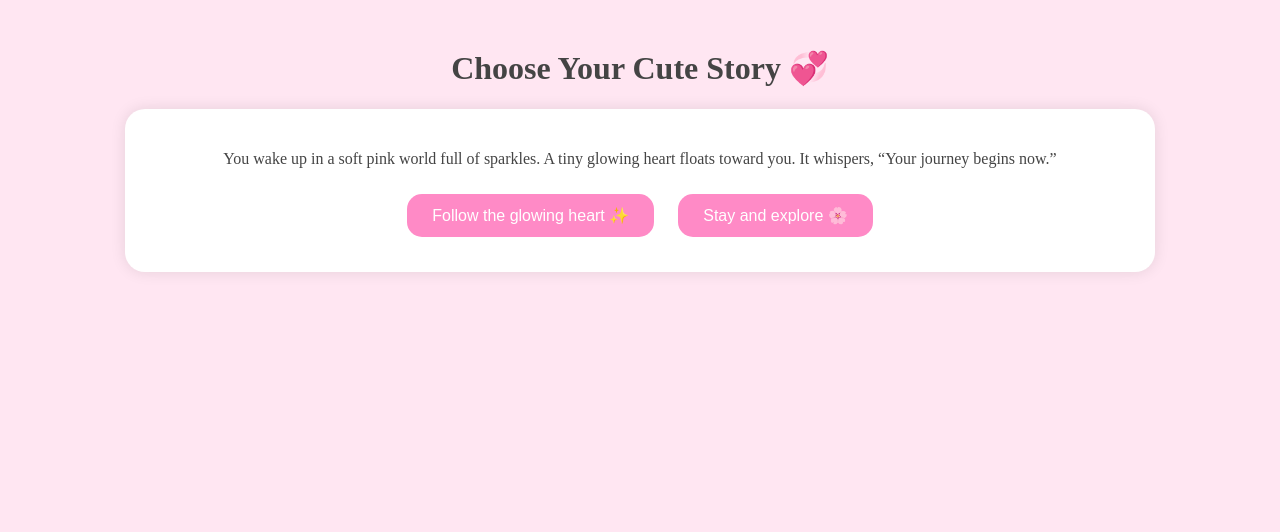
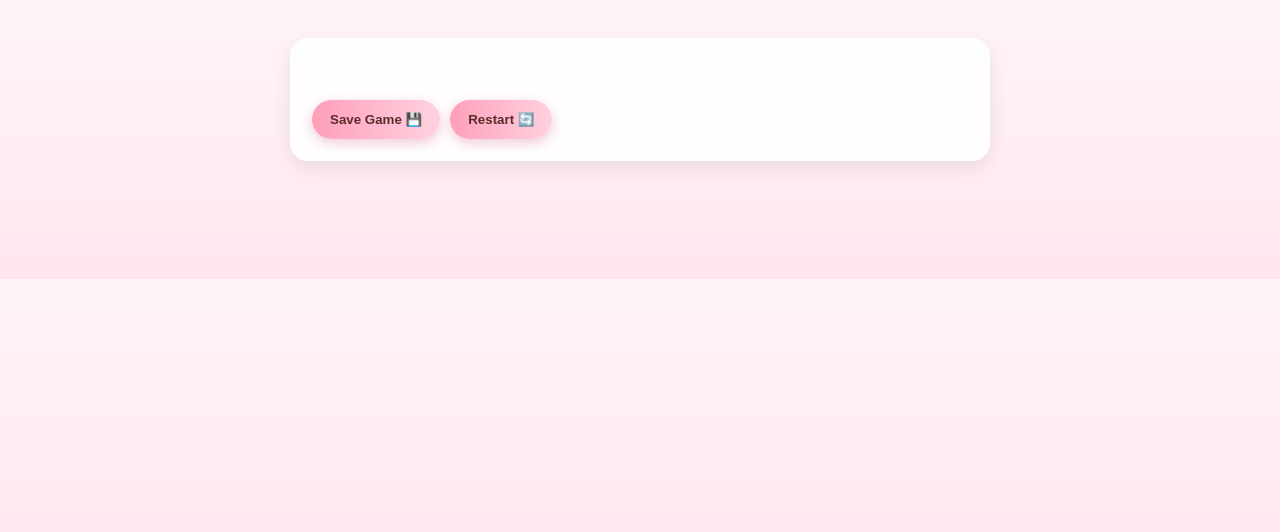
Before and after one commit to Kai1020/daily_message, a Flask app: page /game in a window 1280 px wide. Shown: the top 532 px of the page. Run offline with Flask 3, Linux system fonts and the light colour scheme.

Commit message:
Update game.html

```diff
--- a/templates/game.html
+++ b/templates/game.html
@@ -1,159 +1,240 @@
-<!DOCTYPE html>
-<html>
-<head>
-    <title>Choose Your Cute Story ❤️</title>
-    <style>
-        body {
-            background: #ffe6f2;
-            font-family: 'Poppins';
-            text-align: center;
-            padding: 20px;
-            color: #444;
-        }
-        #storyBox {
-            background: white;
-            width: 80%;
-            margin: auto;
-            padding: 25px;
-            border-radius: 20px;
-            box-shadow: 0 0 15px rgba(0,0,0,0.1);
-        }
-        .choice-btn {
-            background: #ff8ac6;
-            color: white;
-            border: none;
-            padding: 12px 25px;
-            border-radius: 15px;
-            cursor: pointer;
-            margin: 10px;
-            font-size: 16px;
-        }
-        .choice-btn:hover {
-            opacity: 0.8;
-        }
-    </style>
-</head>
+{% extends "base.html" %}
+{% block title %}Love Story Mode{% endblock %}
 
-<body>
+{% block content %}
 
-<h1>Choose Your Cute Story 💞</h1>
+<div class="card" id="storyBox" style="transition: .5s;">
+    <h2 id="titleText"></h2>
+    <p id="storyText"></p>
 
-<div id="storyBox">
-    <p id="storyText">You wake up in a soft pink world full of sparkles. A tiny glowing heart floats toward you. It whispers, “Your journey begins now.”</p>
+    <div id="choices" style="margin-top:16px; display:flex; flex-direction:column; gap:10px;"></div>
 
-    <div id="choices">
-        <button class="choice-btn" onclick="choose('follow')">Follow the glowing heart ✨</button>
-        <button class="choice-btn" onclick="choose('stay')">Stay and explore 🌸</button>
+    <div style="margin-top:20px; display:flex; gap:10px;">
+        <button class="btn" onclick="saveGame()">Save Game 💾</button>
+        <button class="btn" onclick="restartGame()">Restart 🔄</button>
     </div>
 </div>
 
+{% endblock %}
+
+{% block scripts %}
 <script>
-function choose(option) {
-    let story = document.getElementById("storyText");
-    let choices = document.getElementById("choices");
 
-    if (option === "follow") {
-        story.innerHTML =
-            "You follow the glowing heart through a sparkling forest. Suddenly, a cute cat with angel wings appears and says, “I’ve been waiting for you!”";
+// -------------------------------
+// SAVE / LOAD SYSTEM
+// -------------------------------
 
-        choices.innerHTML = `
-            <button class="choice-btn" onclick="choose('pet')">Pet the magical cat 🐱✨</button>
-            <button class="choice-btn" onclick="choose('ask')">Ask why it’s been waiting 🧐</button>
-        `;
+function saveGame() {
+    localStorage.setItem("shahad_story_progress", currentStep);
+    alert("Game Saved! 💗");
 }
 
-    else if (option === "stay") {
-        story.innerHTML =
-            "You stay and explore the soft pink world. You find a tiny music box. When you open it, a soft melody plays and a portal appears.";
-
-        choices.innerHTML = `
-            <button class="choice-btn" onclick="choose('enter')">Enter the portal 🌈</button>
-            <button class="choice-btn" onclick="choose('close')">Close the box gently 🎁</button>
-        `;
+function loadGame() {
+    let saved = localStorage.getItem("shahad_story_progress");
+    if (saved) {
+        currentStep = saved;
+        playStep(currentStep);
+    } else {
+        startStory();
+    }
 }
 
-    else if (option === "pet") {
-        story.innerHTML =
-            "The magical cat purrs happily and gives you a glowing charm. “This will guide you to someone special,” it says with a wink.";
-
-        choices.innerHTML = `
-            <button class="choice-btn" onclick="choose('followCharm')">Follow the charm’s light 💫</button>
-        `;
+function restartGame() {
+    if (confirm("Restart the story?")) {
+        localStorage.removeItem("shahad_story_progress");
+        startStory();
+    }
 }
 
-    else if (option === "ask") {
-        story.innerHTML =
-            "The cat sits proudly. “I was sent to guide you because you have a warm heart,” it says. “Your kindness lights up worlds.”";
+// -------------------------------
+// STORY ENGINE
+// -------------------------------
 
-        choices.innerHTML = `
-            <button class="choice-btn" onclick="choose('continueForest')">Continue walking with the cat 🌿</button>
-        `;
+let currentStep = "start";
+
+function transitionStory(title, text, buttonsHtml) {
+    const box = document.getElementById("storyBox");
+    box.style.opacity = "0";
+
+    setTimeout(() => {
+        document.getElementById("titleText").innerHTML = title;
+        document.getElementById("storyText").innerHTML = text;
+        document.getElementById("choices").innerHTML = buttonsHtml;
+        box.style.opacity = "1";
+    }, 400);
 }
 
-    else if (option === "enter") {
-        story.innerHTML =
-            "You step through the portal and land in a sky full of floating islands. A giant heart-shaped cloud floats toward you.";
+function playStep(step) {
+    currentStep = step;
 
-        choices.innerHTML = `
-            <button class="choice-btn" onclick="choose('rideCloud')">Ride the heart cloud ☁️💗</button>
-        `;
+    // Save automatically after every step (optional)
+    localStorage.setItem("shahad_story_progress", currentStep);
+
+    switch(step) {
+
+        // -------------------------------
+        // CHAPTER 1
+        // -------------------------------
+
+        case "start":
+            transitionStory(
+                "Chapter 1 — The Pink Envelope ✉️",
+                `Shahad discovers a soft pink envelope on her pillow, glowing gently...`,
+                `
+                <button class='btn' onclick="playStep('open')">Open it 💌</button>
+                <button class='btn' onclick="playStep('hold')">Hold it close 💗</button>
+                <button class='btn' onclick="playStep('inspect')">Inspect it 👀</button>
+                `
+            );
+            break;
+
+        // -------------------------------
+        // CHAPTER 2
+        // -------------------------------
+
+        case "open":
+            transitionStory(
+                "Chapter 2 — The Message Glows ✨",
+                `Inside is a shimmering card: "Follow your heart. It knows the way."`,
+                `
+                <button class='btn' onclick="playStep('lightPath')">Follow the glowing light ✨</button>
+                <button class='btn' onclick="playStep('think')">Sit and think 🧸</button>
+                `
+            );
+            break;
+
+        case "hold":
+            transitionStory(
+                "Chapter 2 — Warmth in Her Hands 💞",
+                `The envelope warms in her hands… soft, comforting, full of love.`,
+                `
+                <button class='btn' onclick="playStep('slowOpen')">Open it slowly ✉️</button>
+                <button class='btn' onclick="playStep('warmthGuide')">Follow the warmth 💗</button>
+                `
+            );
+            break;
+
+        case "inspect":
+            transitionStory(
+                "Chapter 2 — Hidden Runes 🔮",
+                `Tiny runes glow along the envelope’s edge. They shift softly.`,
+                `
+                <button class='btn' onclick="playStep('decipher')">Try to read them 🔮</button>
+                <button class='btn' onclick="playStep('open')">Open it ✉️</button>
+                `
+            );
+            break;
+
+        // -------------------------------
+        // CHAPTER 3
+        // -------------------------------
+
+        case "lightPath":
+            transitionStory(
+                "Chapter 3 — Path of Light 🌙",
+                `A trail of soft pink light appears, leading outside.`,
+                `<button class='btn' onclick="playStep('gate')">Follow the path 🌸</button>`
+            );
+            break;
+
+        case "think":
+            transitionStory(
+                "Chapter 3 — A Soft Thought 💭",
+                `She pauses… wondering who sent this gift.`,
+                `<button class='btn' onclick="playStep('lightPath')">Follow the light ✨</button>`
+            );
+            break;
+
+        case "slowOpen":
+            transitionStory(
+                "Chapter 3 — Petal of Magic 🌺",
+                `Inside is a glowing pink petal drifting upward...`,
+                `<button class='btn' onclick="playStep('petalFollow')">Follow the petal 🌬️</button>`
+            );
+            break;
+
+        case "warmthGuide":
+            transitionStory(
+                "Chapter 3 — Firefly Road ✨",
+                `Fireflies gather… forming a heart-shaped path.`,
+                `<button class='btn' onclick="playStep('firefly')">Walk the path 💗</button>`
+            );
+            break;
+
+        case "decipher":
+            transitionStory(
+                "Chapter 3 — Runes of Love 💫",
+                `The runes whisper: “You are loved more than you know, Shahad.”`,
+                `<button class='btn' onclick="playStep('open')">Open it ✉️</button>`
+            );
+            break;
+
+        // -------------------------------
+        // CHAPTER 4 (Final Choices)
+        // -------------------------------
+
+        case "gate":
+            transitionStory(
+                "Chapter 4 — Gate of Blossoms 🌸",
+                `A giant pink blossom gate opens… inviting her inside.`,
+                `<button class='btn' onclick="playStep('ending1')">Walk through 🌸</button>`
+            );
+            break;
+
+        case "petalFollow":
+            transitionStory(
+                "Chapter 4 — Heart Clearing 💗",
+                `The petal guides her to a clearing shaped like a heart.`,
+                `<button class='btn' onclick="playStep('ending2')">Step inside 💞</button>`
+            );
+            break;
+
+        case "firefly":
+            transitionStory(
+                "Chapter 4 — Lanterns of Love ✨",
+                `Fireflies swirl into a glowing doorway of light.`,
+                `<button class='btn' onclick="playStep('ending3')">Enter the light ✨</button>`
+            );
+            break;
+
+        // -------------------------------
+        // ENDINGS
+        // -------------------------------
+
+        case "ending1":
+            transitionStory(
+                "Ending — Blossoms of Love 🌸",
+                `As she steps through, blossoms fall gently around her.
+                 A soft voice whispers:
+                 <br><br>“You are cherished more than words can hold, Shahad.”`,
+                `<button class='btn' onclick="restartGame()">Play Again 🔄</button>`
+            );
+            break;
+
+        case "ending2":
+            transitionStory(
+                "Ending — Heart’s Home 💗",
+                `The clearing glows… warm, bright, safe.
+                 She feels deeply loved, held by a gentle presence.`,
+                `<button class='btn' onclick="restartGame()">Play Again 🔄</button>`
+            );
+            break;
+
+        case "ending3":
+            transitionStory(
+                "Ending — Light of Love ✨",
+                `The light wraps around her like a warm hug.
+                 She smiles softly, knowing she is never alone.`,
+                `<button class='btn' onclick="restartGame()">Play Again 🔄</button>`
+            );
+            break;
+    }
 }
 
-    else if (option === "close") {
-        story.innerHTML =
-            "You close the box gently. Suddenly, flowers bloom everywhere around you. The world whispers, “Thank you for your kindness.”";
+// -------------------------------
+// ON PAGE LOAD
+// -------------------------------
+window.onload = loadGame;
 
-        choices.innerHTML = `
-            <button class="choice-btn" onclick="choose('flowerPath')">Follow the flower path 🌼</button>
-        `;
-    }
-
-    else if (option === "followCharm") {
-        story.innerHTML =
-            "The charm leads you to a glowing lake. Your reflection smiles and says, “You are loved more than you know.”";
-
-        choices.innerHTML = `
-            <button class="choice-btn" onclick="choose('end')">Smile back 😊</button>
-        `;
-    }
-
-    else if (option === "continueForest") {
-        story.innerHTML =
-            "You and the cat walk together. Fireflies light your path. One lands on your hand and forms a tiny heart.";
-
-        choices.innerHTML = `
-            <button class="choice-btn" onclick="choose('end')">Make a wish 💖</button>
-        `;
-    }
-
-    else if (option === "rideCloud") {
-        story.innerHTML =
-            "The cloud lifts you gently. From above, you see stars forming your name. One star falls into your hand — warm and soft.";
-
-        choices.innerHTML = `
-            <button class="choice-btn" onclick="choose('end')">Keep the star ⭐</button>
-        `;
-    }
-
-    else if (option === "flowerPath") {
-        story.innerHTML =
-            "The flower path leads you to a cozy little cottage with heart-shaped windows. Inside, a warm light welcomes you.";
-
-        choices.innerHTML = `
-            <button class="choice-btn" onclick="choose('end')">Enter the cottage 🏡💗</button>
-        `;
-    }
-
-    else if (option === "end") {
-        story.innerHTML =
-            "The world glows brighter around you. A gentle voice whispers: “You are cherished, appreciated, and deeply loved.” 💖<br><br>Thank you for playing, beautiful soul 🌸";
-
-        choices.innerHTML = `
-            <button class="choice-btn" onclick="location.href='/'">Return Home 🏠</button>
-        `;
-    }
-}
 </script>
-
-</body>
-</html>
+{% endblock %}
```
Lines whose indentation alone changed are shown as unchanged.
